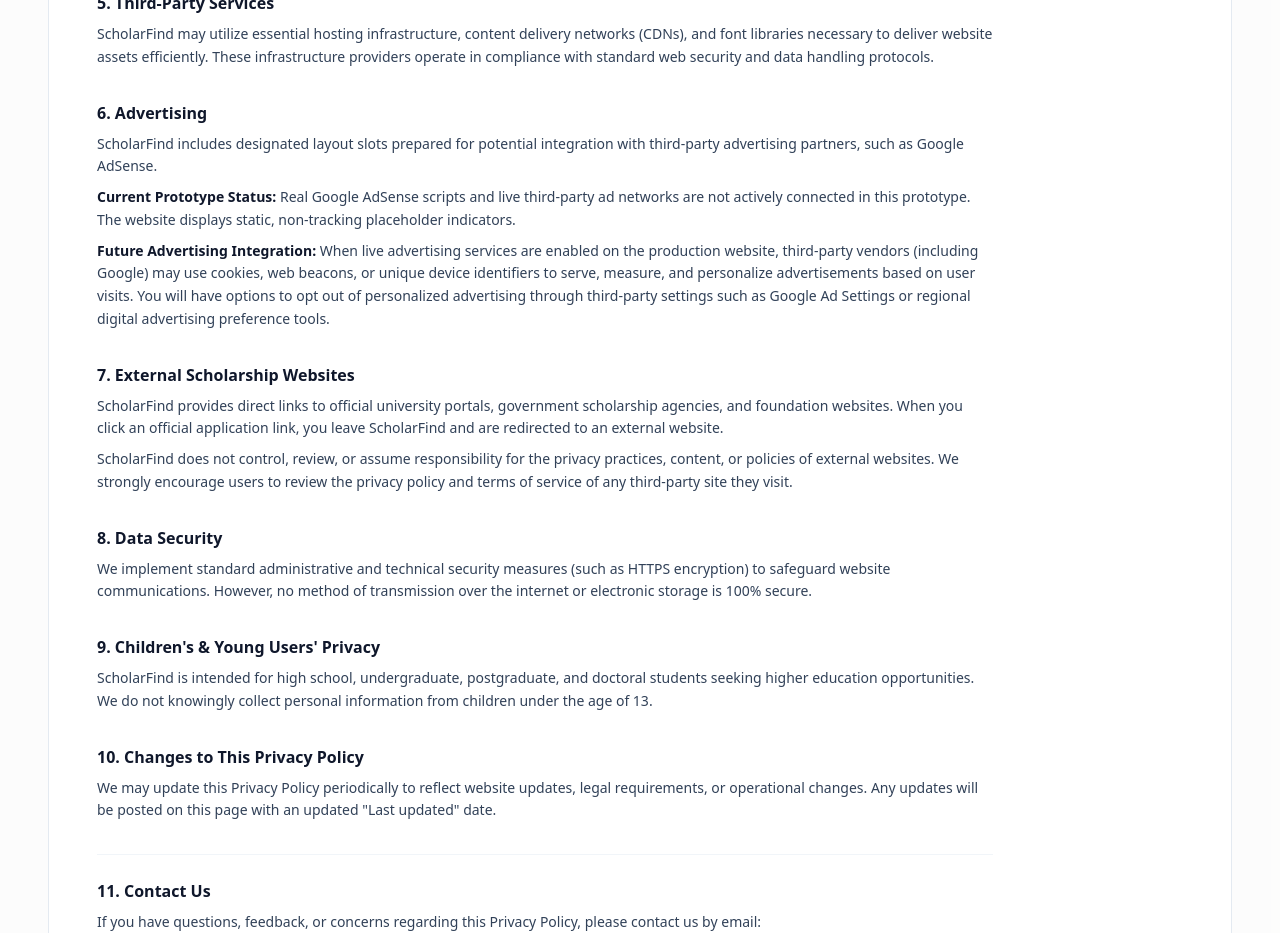
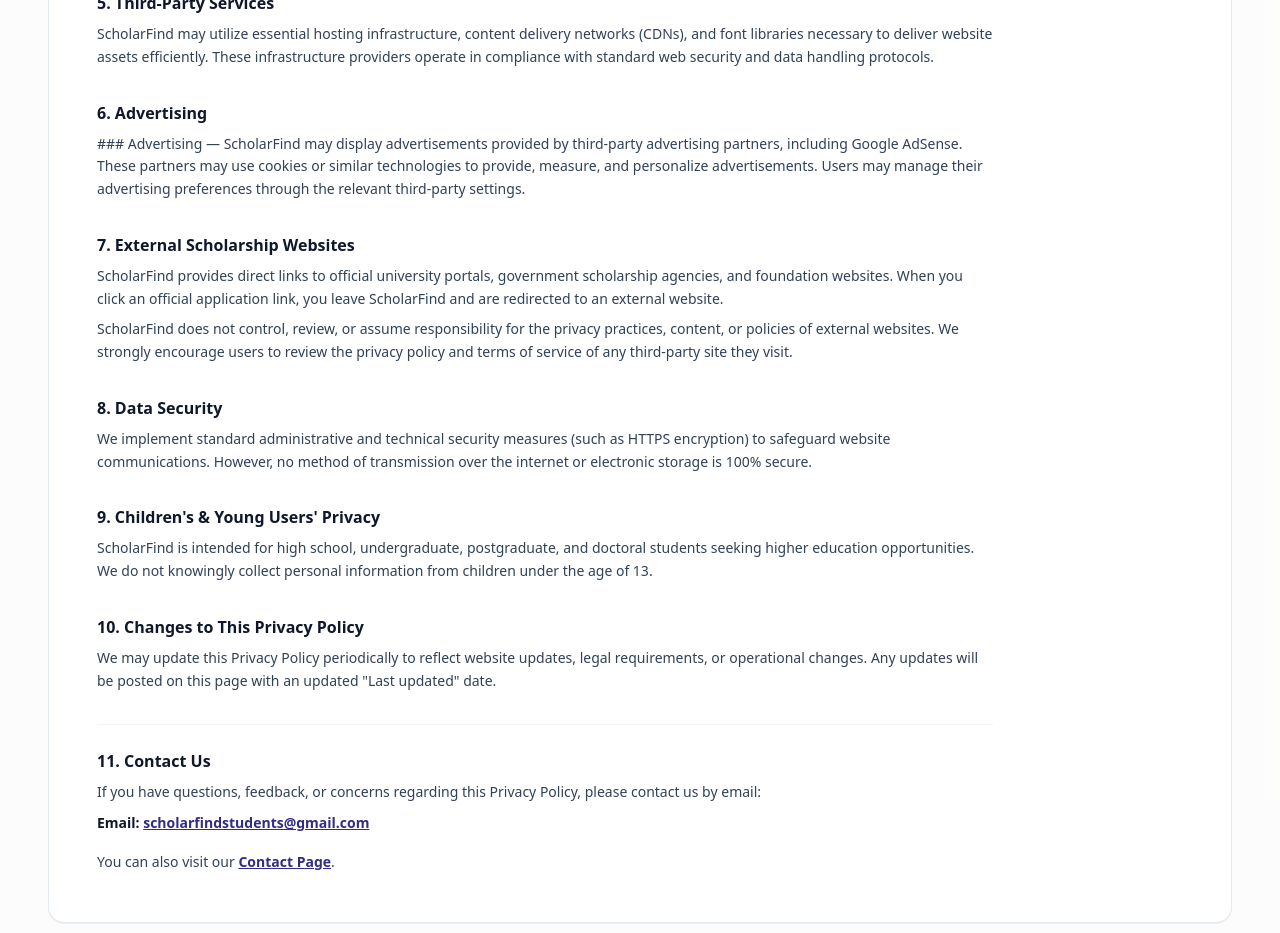
Before and after one commit to muhammadfaisalusman00-droid/ScholarFind, a React (Vite) app: page /privacy in a window 1280 px wide. Shown: the part 980-1913 px from the top of the page. Built offline with nearby package versions, Linux system fonts and the light colour scheme; no server answers.

Commit message:
Update privacy advertising disclosure

```diff
--- a/src/pages/Privacy.tsx
+++ b/src/pages/Privacy.tsx
@@ -92,13 +92,7 @@ export const Privacy: React.FC = () => {
             <section className="space-y-2">
               <h2 className="text-base font-extrabold text-slate-900">6. Advertising</h2>
               <p>
-                ScholarFind includes designated layout slots prepared for potential integration with third-party advertising partners, such as Google AdSense.
-              </p>
-              <p>
-                <strong className="text-slate-900">Current Prototype Status:</strong> Real Google AdSense scripts and live third-party ad networks are not actively connected in this prototype. The website displays static, non-tracking placeholder indicators.
-              </p>
-              <p>
-                <strong className="text-slate-900">Future Advertising Integration:</strong> When live advertising services are enabled on the production website, third-party vendors (including Google) may use cookies, web beacons, or unique device identifiers to serve, measure, and personalize advertisements based on user visits. You will have options to opt out of personalized advertising through third-party settings such as Google Ad Settings or regional digital advertising preference tools.
+                ### Advertising — ScholarFind may display advertisements provided by third-party advertising partners, including Google AdSense. These partners may use cookies or similar technologies to provide, measure, and personalize advertisements. Users may manage their advertising preferences through the relevant third-party settings.
               </p>
             </section>
 
```
